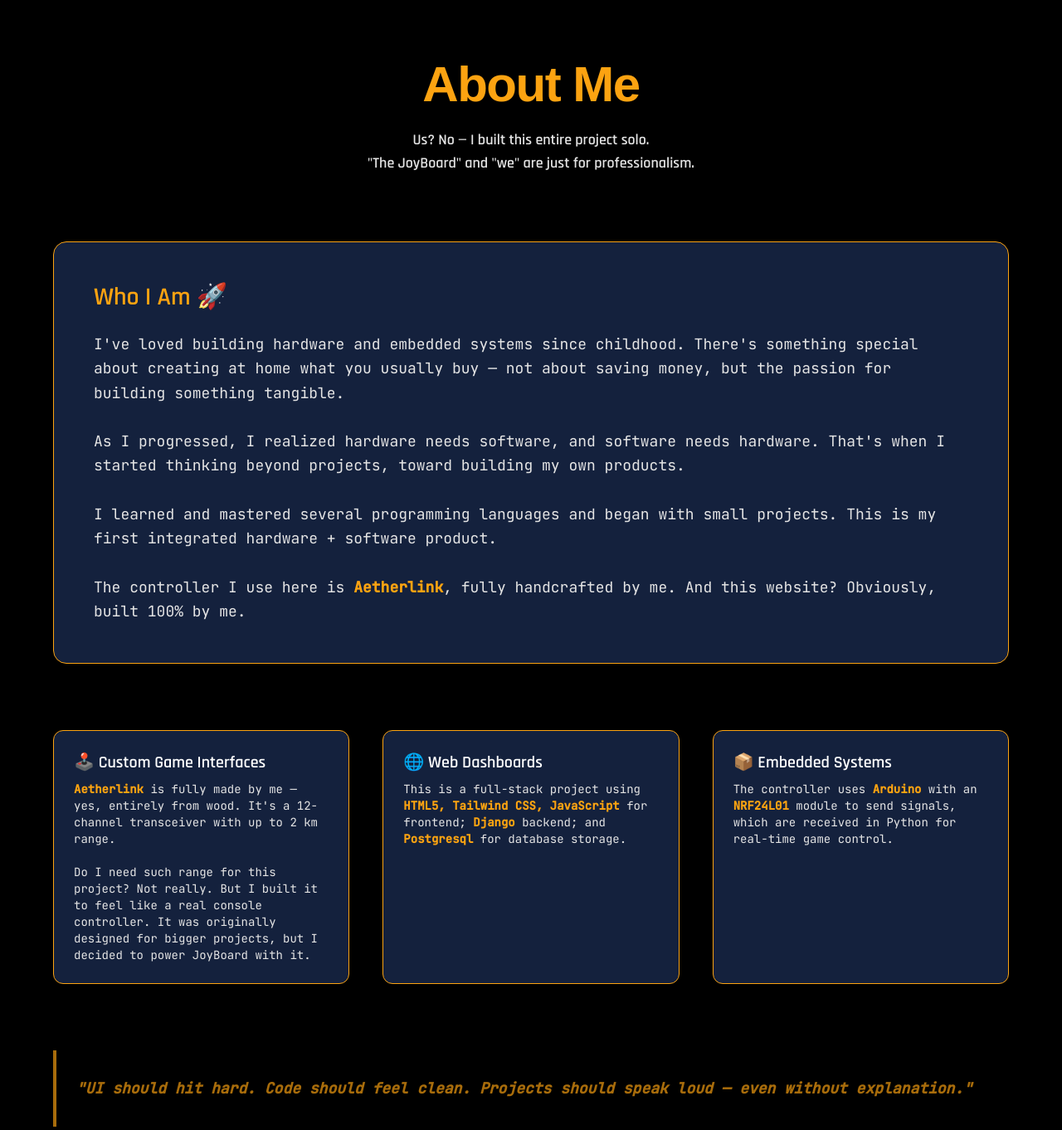
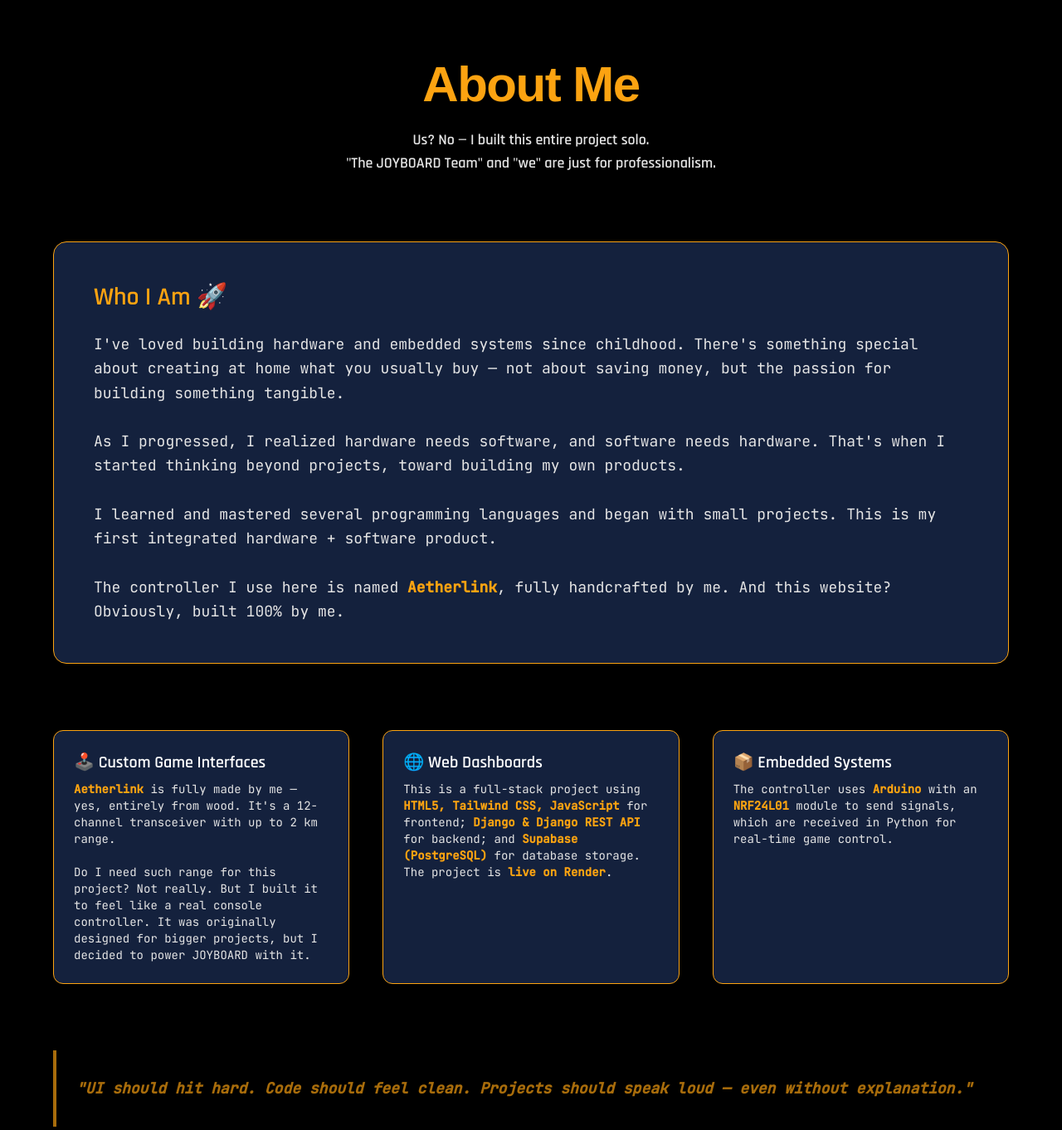
Before and after one commit to siddhbotadara/JOYBOARD, a Django app: page /about/ in a window 1280 px wide. Shown: the part 100-1462 px from the top of the page at 83% size. Run offline with Django 5.2, Linux system fonts and the light colour scheme; style sheets or scripts are compiled from the project's sources; parts of the project's set-up code (start-up, migrations or seed data) failed here and were passed over; some web fonts are replaced.

Commit message:
Final Changes To The Site

```diff
--- a/joyboard_web/templates/about.html
+++ b/joyboard_web/templates/about.html
@@ -18,7 +18,7 @@
                motion-safe:animate-fadeIn delay-200"
       >
         Us? No — I built this entire project solo.<br/>
-        "The JoyBoard" and "we" are just for professionalism.
+        "The JOYBOARD Team" and "we" are just for professionalism.
       </p>
     </div>
 
@@ -35,7 +35,7 @@
         I've loved building hardware and embedded systems since childhood. There's something special about creating at home what you usually buy — not about saving money, but the passion for building something tangible.<br/><br/>
         As I progressed, I realized hardware needs software, and software needs hardware. That's when I started thinking beyond projects, toward building my own products.<br/><br/>
         I learned and mastered several programming languages and began with small projects. This is my first integrated hardware + software product.<br/><br/>
-        The controller I use here is <span class="text-[#FCA311] font-semibold">Aetherlink</span>, fully handcrafted by me. And this website? Obviously, built 100% by me.
+        The controller I use here is named <span class="text-[#FCA311] font-semibold">Aetherlink</span>, fully handcrafted by me. And this website? Obviously, built 100% by me.
       </p>
     </div>
 
@@ -57,7 +57,7 @@
         </h3>
         <p class="text-sm text-[#E5E5E5]">
           <span class="text-[#FCA311] font-semibold">Aetherlink</span> is fully made by me — yes, entirely from wood. It's a 12-channel transceiver with up to 2 km range.<br/><br/>
-          Do I need such range for this project? Not really. But I built it to feel like a real console controller. It was originally designed for bigger projects, but I decided to power JoyBoard with it.
+          Do I need such range for this project? Not really. But I built it to feel like a real console controller. It was originally designed for bigger projects, but I decided to power JOYBOARD with it.
         </p>
       </div>
       <div
@@ -74,9 +74,13 @@
         >
           🌐 Web Dashboards
         </h3>
-        <p class="text-sm text-[#E5E5E5]">
-          This is a full-stack project using <span class="font-semibold text-[#FCA311]">HTML5, Tailwind CSS, JavaScript</span> for frontend; <span class="font-semibold text-[#FCA311]">Django</span> backend; and <span class="font-semibold text-[#FCA311]">Postgresql</span> for database storage.
-        </p>
+          <p class="text-sm text-[#E5E5E5]">
+            This is a full-stack project using
+            <span class="font-semibold text-[#FCA311]">HTML5, Tailwind CSS, JavaScript</span> for frontend;
+            <span class="font-semibold text-[#FCA311]">Django & Django REST API</span> for backend; and
+            <span class="font-semibold text-[#FCA311]">Supabase (PostgreSQL)</span> for database storage.
+            The project is <span class="font-semibold text-[#FCA311]">live on Render</span>.
+          </p>
       </div>
       <div
         class="bg-[#14213D] border border-[#FCA311] p-6 rounded-xl shadow-lg
--- a/joyboard_web/templates/news.html
+++ b/joyboard_web/templates/news.html
@@ -52,7 +52,7 @@
           Announcement
         </span>
         <time datetime="2025-07-24" class="text-xs text-blue-400 font-mono select-none tracking-wide">
-          Aug 28, 2025
+          Sep 5, 2025
         </time>
       </div>
 
@@ -61,7 +61,7 @@
         class="text-4xl md:text-4xl font-extrabold group-hover:text-[#3B82F6] text-[#FCA311] transition-colors duration-300 leading-snug tracking-tight
                motion-safe:animate-slideInLeft"
       >
-        JoyBoard Launches!
+        JOYBOARD Launches!
       </h2>
 
       <!-- Info -->
@@ -77,7 +77,7 @@
                transition-colors duration-300
                group-hover:text-white"
       >
-        We're thrilled to officially launch JoyBoard — a revolutionary gaming platform blending custom hardware with seamless software for an unmatched interactive experience. Prepare to play, compete, and connect like never before.
+        We're thrilled to officially launch JOYBOARD — a revolutionary gaming platform blending custom hardware with seamless software for an unmatched interactive experience. Prepare to play, compete, and connect like never before.
       </p>
 
     </article>
--- a/joyboard_web/templates/privacy.html
+++ b/joyboard_web/templates/privacy.html
@@ -14,7 +14,7 @@
 
     <!-- Heading -->
     <h1 class="text-white text-4xl md:text-5xl font-heading font-bold text-center mb-4 font-heading">Privacy Policy</h1>
-    <p class="text-gray-400 font-body text-center mb-10 text-sm">Effective Date: <span class="text-white font-body">Aug 4, 2025</span></p>
+    <p class="text-gray-400 font-body text-center mb-10 text-sm">Effective Date: <span class="text-white font-body">Sep 5, 2025</span></p>
 
     <!-- Information -->
     <div class="space-y-10 text-[#E5E5E5] text-[17px] leading-loose">
--- a/joyboard_web/templates/terms.html
+++ b/joyboard_web/templates/terms.html
@@ -14,7 +14,7 @@
 
     <!-- Heading -->
     <h1 class="text-white font-heading text-4xl md:text-5xl font-serif font-bold text-center mb-4">Terms & Conditions</h1>
-    <p class="text-gray-400 font-body text-center mb-10 text-sm">Effective Date: <span class="text-white font-body">Aug 4, 2025</span></p>
+    <p class="text-gray-400 font-body text-center mb-10 text-sm">Effective Date: <span class="text-white font-body">Sep 5, 2025</span></p>
 
     <!-- Content -->
     <div class="space-y-10 text-[#E5E5E5] text-[17px] leading-loose">
```
Also changed, not shown: joyboard_web/templates/rules.html (+4 -4 lines).
